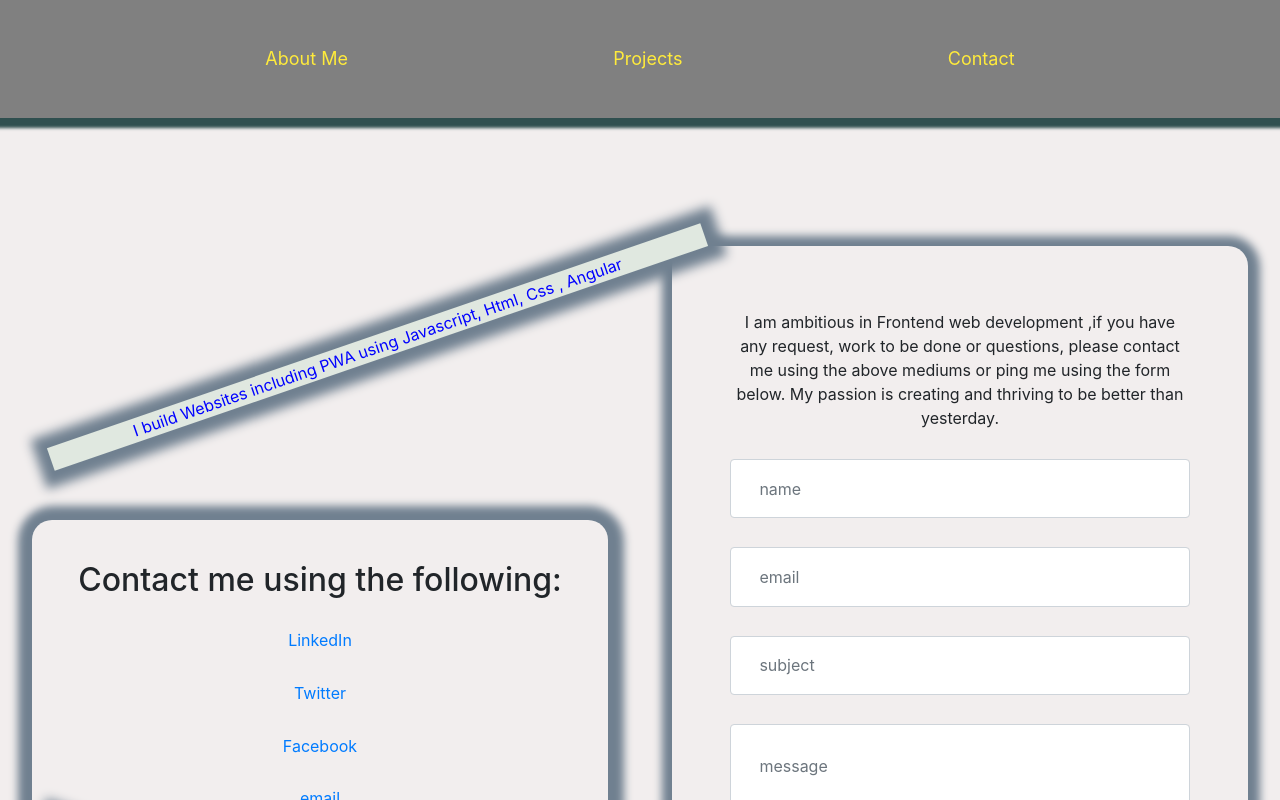
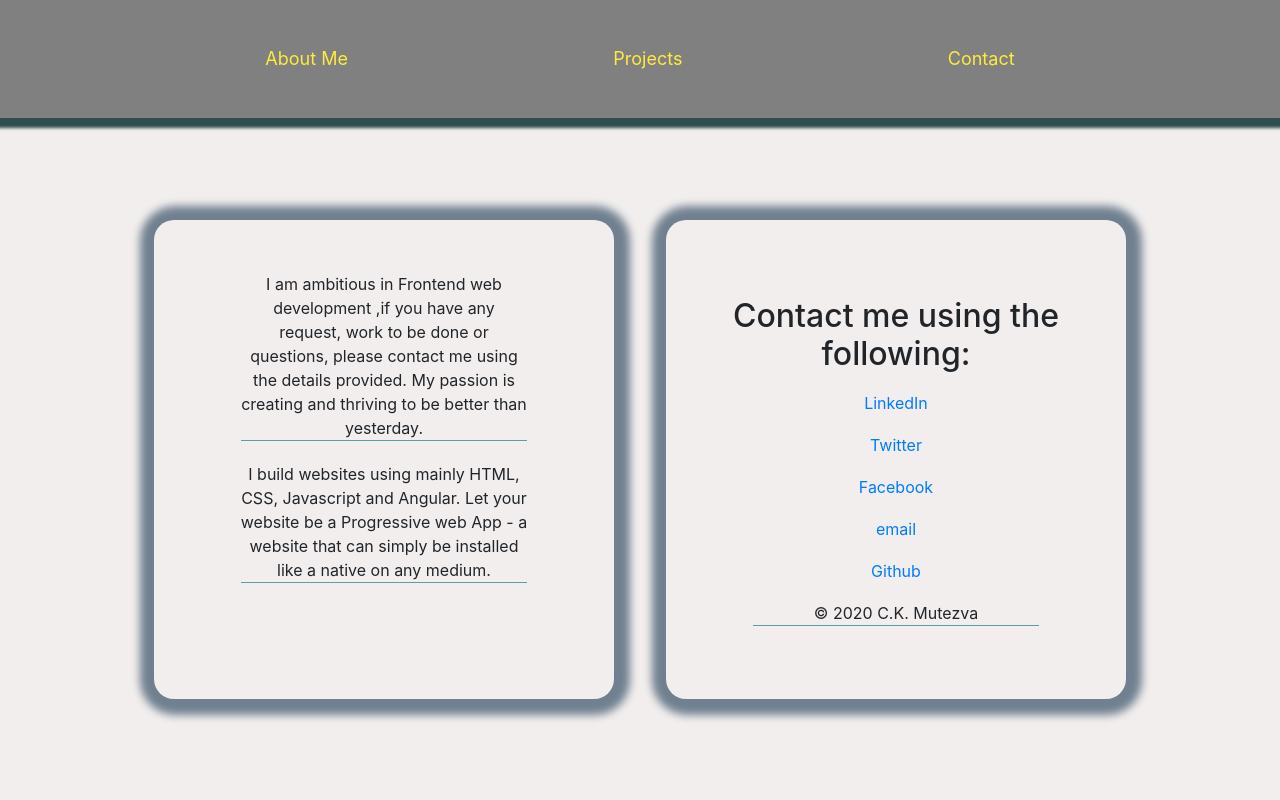
Before and after one commit to ChamuMutezva/ChamuProfile, an Angular app: page /contacts in a window 1280 px wide. Shown: the top 800 px of the page. Built offline with nearby package versions, Linux system fonts and the light colour scheme.

Commit message:
contact details redone - removed pseudos

```diff
--- a/src/app/contacts/contacts.component.css
+++ b/src/app/contacts/contacts.component.css
@@ -12,8 +12,12 @@ li {
     text-decoration: blink;
     margin: 5%;
 }
-.contactMe ul {
-
+.wrapper {
+    margin: 12% auto;
+}
+.contactMe {
+margin: 10% auto;
+padding: 5%;
 }
 
 .form-control {
@@ -33,12 +37,14 @@ p {
     text-align: center;
     width: 80%;
     margin: auto;
+    border-bottom: 1px solid cadetblue;
 }
-
+p:first-child {
+   margin-bottom: 6%;
+}
 @media only screen and (min-width: 470px){
     .contactMe {
         width: 90%;
-    margin: auto;
     box-shadow: 1px 1px 8px 15px slategrey;
     border-radius: 20px;
     }
@@ -55,11 +61,12 @@ p {
 @media only screen and (min-width: 860px) {
     .wrapper {
         display: flex;
+        margin: auto;
     }
 .contactMe {
     width: 45%;
 }
-.contactMe::before{
+/*.contactMe::before{
     position: absolute;
     content: "I build Websites including PWA using Javascript, Html, Css , Angular";
     background-color: #e0e8e0;
@@ -81,6 +88,7 @@ p {
         transform: rotate(22deg);
         top: 813px;
         }
+        */
 
 form {
     width: 45%;
@@ -88,6 +96,9 @@ form {
 }
 
 @media only screen and (min-width: 960px) {
+    .wrapper {
+        width: 80%;
+    }
     .contactMe::before{
         transform: rotate(-19deg);
     top: 335px;
--- a/src/app/contacts/contacts.component.html
+++ b/src/app/contacts/contacts.component.html
@@ -1,4 +1,23 @@
 <div class="wrapper">
+
+    <div class="contactMe">
+
+        <p>
+            I am ambitious in Frontend web development ,if you have any request, work to be done or questions,
+            please contact me using the details provided.
+            My passion is creating and thriving to be better than yesterday.
+        </p>
+
+        <p>
+            I build websites using mainly HTML, CSS, Javascript and Angular. Let your website be a Progressive web
+            App - a website that can simply be installed like a native on any medium.
+
+        </p>
+
+    </div>
+
+
+
     <div class="contactMe">
         <h2>Contact me using the following: </h2>
         <ul>
@@ -8,27 +27,11 @@
             <li><a href="mailto:ckmutezva@gmail.com"> email</a></li>
             <li><a href="https://github.com/ChamuMutezva"> Github</a> </li>
         </ul>
-    </div>
-    <form #form="ngForm" name="contactMe" method="POST" netlify>
-        <div class="formGroup">
-
-            <p>
-                I am ambitious in Frontend web development ,if you have any request, work to be done or questions,
-                please contact me using the above mediums or ping me using the form below.
-                My passion is creating and thriving to be better than yesterday.
-            </p>
-
-        </div>
-        <div class="form-group">
-            <input type="text" class="form-control nameCtrl" placeholder="name" autocomplete="family-name" aria-required="true" required>
-            <input type="email" name="email" class="form-control" id="emailAddress" autocomplete="email" required
-                placeholder="email">
-            <input type="text" class="form-control subject" placeholder="subject"name="subject" required>
-            <textarea name="msg" class="form-control" placeholder="message" id="msg" cols="30" rows="10"></textarea>
-            <button type="submit" class="btn btn-primary" (click)="submitDetails()">Submit</button>
-        </div>
         <footer>
             <p> &copy; 2020 C.K. Mutezva </p>
         </footer>
-    </form>
+
+    </div>
+
+
 </div>
--- a/src/app/projects/projects.component.css
+++ b/src/app/projects/projects.component.css
@@ -24,6 +24,10 @@ img {
 img:hover{
     opacity: 0.4;
 }
+h2 {
+    font-size: small;
+}
+
 h1 {
     margin: 5% auto;
     box-shadow: 1px 19px 7px 5px lightslategrey;
--- a/src/app/projects/projects.component.html
+++ b/src/app/projects/projects.component.html
@@ -1,17 +1,19 @@
 <div class="wrapper">
 
     <h1>My projects</h1>
-    <div class="myProjects" >
-        <div class="projects"  *ngFor="let project of listProjects">
+    <div class="container">
+        <h2>Click image for a live preview</h2>
+        <div class="myProjects">
+            <div class="projects" *ngFor="let project of listProjects">
                 <h3>{{project.name}}</h3>
-            <h6>Click image for a live preview</h6>
+
                 <a href="{{project.url}}">
-            <img src={{project.image}}  alt="">
+                    <img src={{project.image}} alt="">
                 </a>
                 <p>
                     {{project.notes}}
                 </p>
             </div>
         </div>
-
     </div>
+</div>
```
Lines whose indentation alone changed are shown as unchanged.
